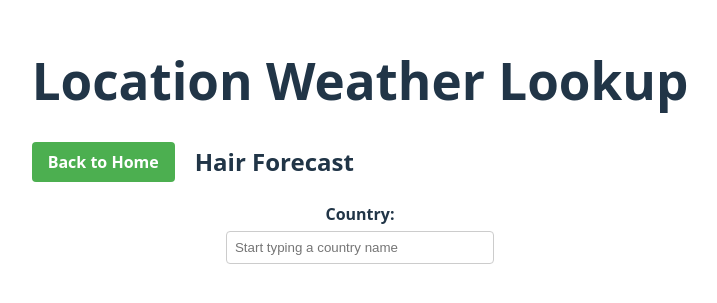
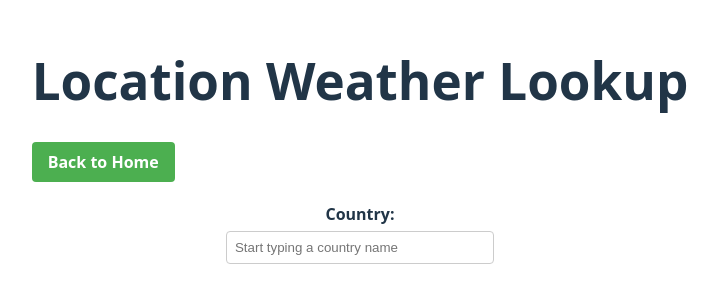
Before and after one commit to Skyfarer/hairforecast, a React (Vite) app: page /manual-location in a window 1280 px wide. Shown: the part 249-552 px from the top of the page, without its empty margins (280-997 px from the left). Built offline with nearby package versions, Linux system fonts and the light colour scheme.

Commit message:
style: remove "Hair Forecast" text from ManualLocationPage

```diff
--- a/src/pages/ManualLocationPage.jsx
+++ b/src/pages/ManualLocationPage.jsx
@@ -92,13 +92,10 @@ function ManualLocationPage() {
           borderRadius: '4px',
           textDecoration: 'none',
           fontWeight: 'bold',
-          display: 'inline-block',
-          marginRight: '20px'
+          display: 'inline-block'
         }}>
           Back to Home
         </Link>
-
-        <h2 style={{ margin: '0' }}>Hair Forecast</h2>
       </div>
 
       <ManualLocationEntry
```
